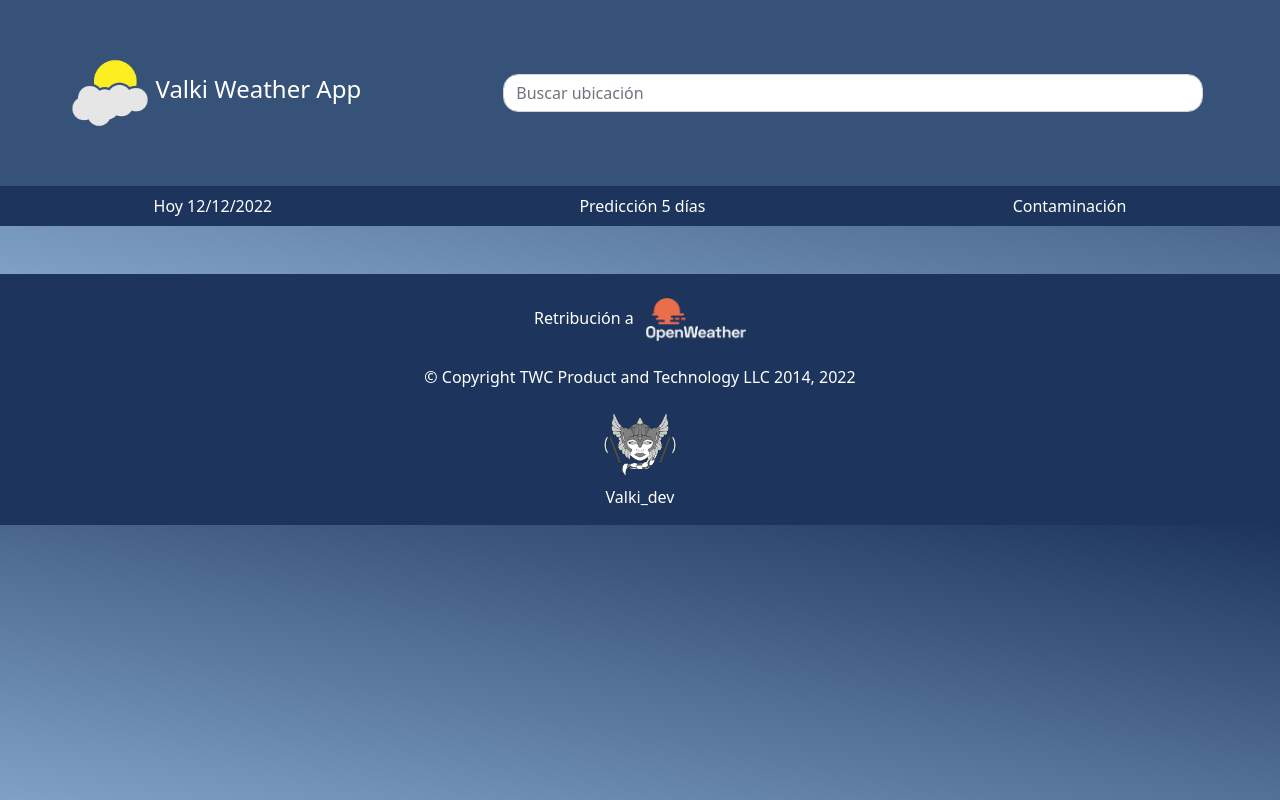
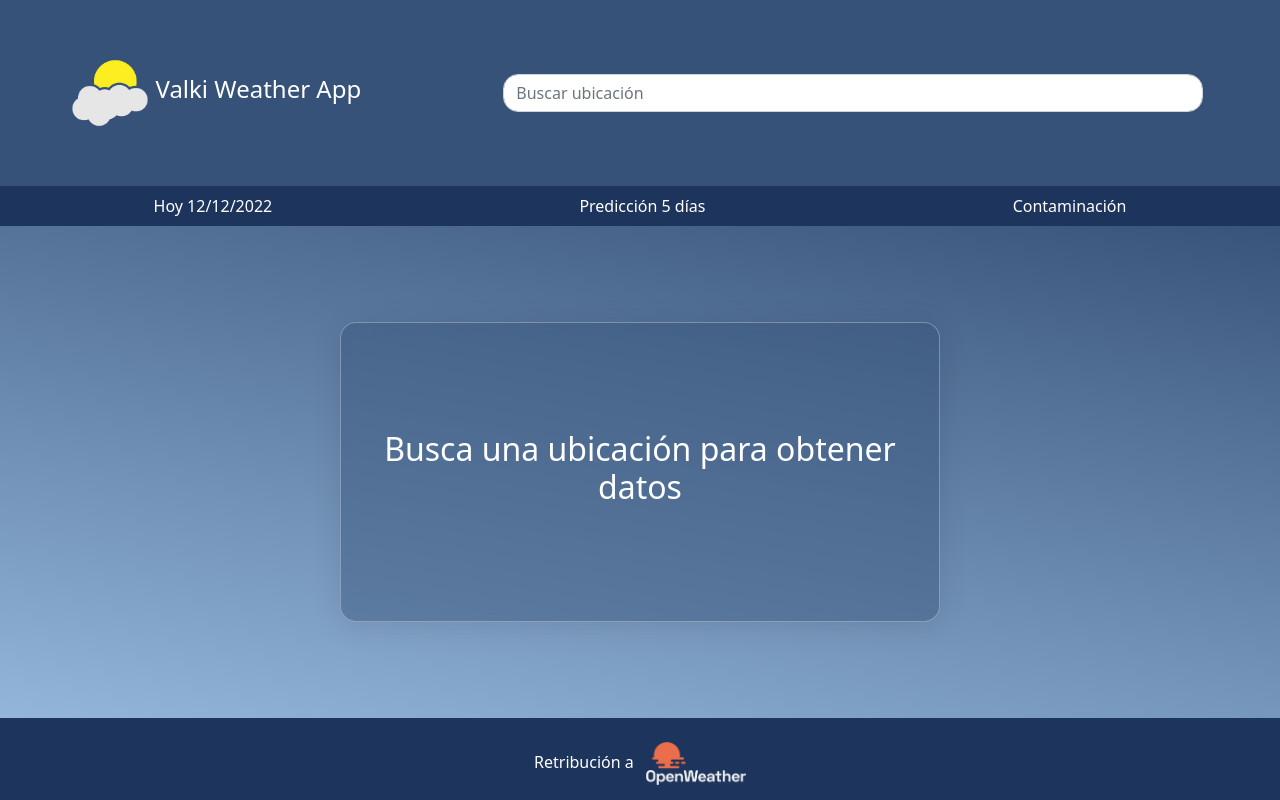
Before and after one commit to Valki-dev/Weather_App, an Angular app: page /contaminacion in a window 1280 px wide. Shown: the top 800 px of the page. Built offline with nearby package versions, Linux system fonts and the light colour scheme.

Commit message:
Arreglo predicción 5 días

```diff
--- a/src/app/service/weather.service.ts
+++ b/src/app/service/weather.service.ts
@@ -4,6 +4,7 @@ import { Observable } from 'rxjs';
 import { Tiempo } from '../weather/interfaces/weather.interfaces';
 import { AppComponent } from '../app.component';
 import { FiveDaysForecast, List } from '../weather/interfaces/fiveDaysForecast.interfaces';
+import { AirPollution } from '../weather/interfaces/airPollution.interfaces';
 
 @Injectable({
   providedIn: 'root'
@@ -32,12 +33,14 @@ export class WeatherService {
 
   private searchCityEndpoint: string = "https://api.openweathermap.org/data/2.5/weather?&appid=";
   private fiveDaysForecastEndpoint: string = "https://api.openweathermap.org/data/2.5/forecast";
+  private airPollutionEndpoint: string = "https://api.openweathermap.org/data/2.5/air_pollution";
 
   public storedSearch: string = "";
   public searchs: string[] = [];
   public cityFound!: Tiempo;
   public weatherMain: string = "";
   public forecast!: List[];
+  public airPollution!: AirPollution;
 
   searchCity(search: string): Observable<Tiempo> {
     console.log("YES");
@@ -65,7 +68,11 @@ export class WeatherService {
   }
 
   getFiveDaysForecast() {
-      return this.httpClient.get<FiveDaysForecast>(`${this.fiveDaysForecastEndpoint}?lat=${this.cityFound.coord.lat}&lon=${this.cityFound.coord.lon}&appid=${this.api_key}`);
+    return this.httpClient.get<FiveDaysForecast>(`${this.fiveDaysForecastEndpoint}?lat=${this.cityFound.coord.lat}&lon=${this.cityFound.coord.lon}&appid=${this.api_key}`);
+  }
+
+  getAirPollution() {
+    return this.httpClient.get<AirPollution>(`${this.airPollutionEndpoint}?lat=${this.cityFound.coord.lat}&lon=${this.cityFound.coord.lon}&appid=${this.api_key}`);
   }
 
 }
--- a/src/app/weather/contaminacion/contaminacion.component.css
+++ b/src/app/weather/contaminacion/contaminacion.component.css
@@ -0,0 +1,14 @@
+.card {
+    background: rgba(54, 82, 121, 0.467);
+    border-radius: 16px;
+    box-shadow: 0 4px 30px rgba(0, 0, 0, 0.1);
+    backdrop-filter: blur(5px);
+    border: 1px solid rgba(255, 255, 255, 0.3);
+    color: white;
+    min-height: 300px;
+    width: 600px;
+}
+
+.control {
+    margin: 0%;
+}
--- a/src/app/weather/contaminacion/contaminacion.component.html
+++ b/src/app/weather/contaminacion/contaminacion.component.html
@@ -1,5 +1,22 @@
-<div class="row">
-    <div class="col-12 col-lg-12">
-
+<div class="row control">
+    <div class="col-12 col-lg-12 mt-5 d-flex justify-content-center">
+        <div *ngIf="getAirPollution; else cardWithoutData">
+            <div class="card">
+                <div class="card-body">
+                    <div class="row">
+                        <h4>Calidad del aire: {{getAirPollution.list[0].main.aqi}}</h4>
+                    </div>
+                </div>
+            </div>
+        </div>
+        <ng-template #cardWithoutData>
+            <div class="col-12 col-lg-12 d-flex justify-content-center">
+                <div class="card mt-5 mb-5 nonData">
+                    <div class="card-body d-flex align-items-center">
+                        <h2 class="text-center">Busca una ubicación para obtener datos</h2>
+                    </div>
+                </div>
+            </div>
+        </ng-template>
     </div>
 </div>
--- a/src/app/weather/contaminacion/contaminacion.component.ts
+++ b/src/app/weather/contaminacion/contaminacion.component.ts
@@ -1,15 +1,17 @@
-import { Component, OnInit } from '@angular/core';
+import { Component } from '@angular/core';
+import { WeatherService } from '../../service/weather.service';
 
 @Component({
   selector: 'app-contaminacion',
   templateUrl: './contaminacion.component.html',
   styleUrls: ['./contaminacion.component.css']
 })
-export class ContaminacionComponent implements OnInit {
+export class ContaminacionComponent{
 
-  constructor() { }
+  constructor(private service: WeatherService) { }
 
-  ngOnInit(): void {
+  get getAirPollution() {
+    return this.service.airPollution;
   }
 
 }
--- a/src/app/weather/pronostico-semanal/pronostico-semanal.component.css
+++ b/src/app/weather/pronostico-semanal/pronostico-semanal.component.css
@@ -8,17 +8,20 @@
     box-shadow: 0 4px 30px rgba(0, 0, 0, 0.1);
     backdrop-filter: blur(5px);
     border: 1px solid rgba(255, 255, 255, 0.3);
-    color: white;
+    color: white !important;
 }
 
 .accordion-item {
     background: rgba(54, 82, 121, 0.467) !important;
-    color: white;
+    color: white !important;
+    border-radius: 16px;
 }
 
 .accordion-button {
     background: rgba(54, 82, 121, 0.467) !important;
-    color: white;
+    color: white !important;
+    border-radius: 16px !important;
+
 }
 
 .iconoHora {
--- a/src/app/weather/pronostico-semanal/pronostico-semanal.component.html
+++ b/src/app/weather/pronostico-semanal/pronostico-semanal.component.html
@@ -178,7 +178,7 @@
                             <div class="row">
                                 <div class="col-12 col-lg-12 d-flex justify-content-around align-items-center">
                                     <h4>{{(maxFifthTemp - 273).toFixed(0)}}º/{{(minFifthTemp - 273).toFixed(0)}}º</h4>
-                                    <img src="http://openweathermap.org/img/wn/{{fifthDayForecast[4].weather[0].icon}}@2x.png" alt="Imagen no disponible">
+                                    <img src="http://openweathermap.org/img/wn/{{fifthDayForecast[fifthDayForecast.length - 1].weather[0].icon}}@2x.png" alt="Imagen no disponible">
                                 </div>
                             </div>
                             <div class="row">
--- a/src/app/weather/pronostico-semanal/pronostico-semanal.component.ts
+++ b/src/app/weather/pronostico-semanal/pronostico-semanal.component.ts
@@ -51,8 +51,15 @@ export class PronosticoSemanalComponent {
 
 
   private getData() {
+    this.firstDayForecast = [];
+    this.secondDayForecast = [];
+    this.thirdDayForecast = [];
+    this.fourthDayForecast = [];
+    this.fifthDayForecast = [];
 
     this.service.forecast.filter(forecast => {
+
+
       if(new Date(forecast.dt_txt).getDate() == this.currentDay) {
         this.currentDayForecast.push(forecast);
       }
@@ -94,6 +101,8 @@ export class PronosticoSemanalComponent {
     const fifthTemps = this.fifthDayForecast.map( day =>  day.main.temp);
     this.maxFifthTemp = Math.max(...fifthTemps);
     this.minFifthTemp = Math.min(...fifthTemps);
+
+    console.log(this.firstDayForecast);
   }
 
 }
--- a/src/app/weather/search/search.component.ts
+++ b/src/app/weather/search/search.component.ts
@@ -25,6 +25,10 @@ export class SearchComponent {
       this.service.getFiveDaysForecast().subscribe((response: any) => {
         this.service.forecast = response.list;
       });
+
+      this.service.getAirPollution().subscribe((response: any) => {
+        this.service.airPollution = response;
+      });
     });
 
 
```
Also changed, not shown: src/app/weather/interfaces/airPollution.interfaces.ts (added, +19 -0 lines).
